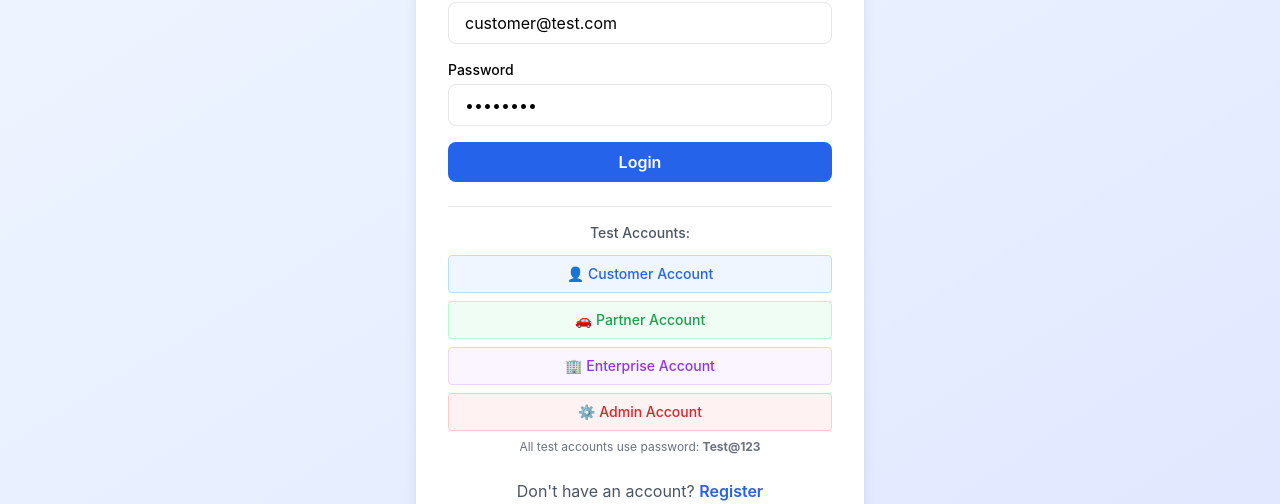
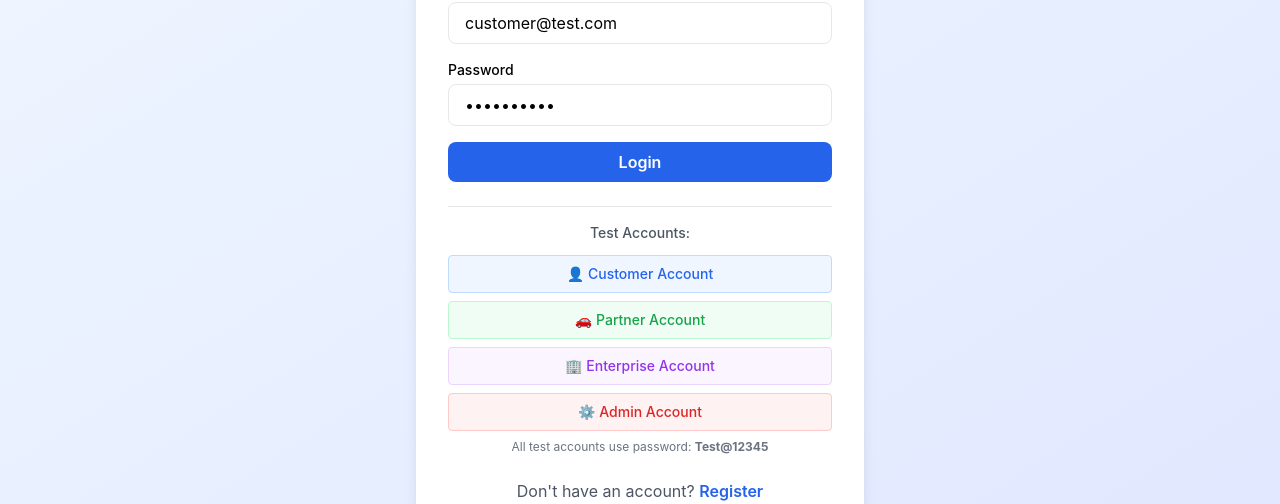
Before and after one commit to anshusri68169/myproject, a React (Vite) app in the folder frontend/: page /login in a window 1280 px wide. Shown: the part 162-666 px from the top of the page. Built offline with nearby package versions, Linux system fonts and the light colour scheme.

Commit message:
Update Login.jsx

```diff
--- a/frontend/src/pages/Login.jsx
+++ b/frontend/src/pages/Login.jsx
@@ -11,7 +11,7 @@ const Login = () => {
   const [loading, setLoading] = useState(false);
   const [credentials, setCredentials] = useState({
     email: 'customer@test.com',
-    password: 'Test@123',
+    password: 'Test@12345',
   });
 
   const handleChange = (e) => {
@@ -147,7 +147,7 @@ const Login = () => {
             </button>
           </div>
           <p className="text-xs text-gray-500 mt-2 text-center">
-            All test accounts use password: <strong>Test@123</strong>
+            All test accounts use password: <strong>Test@12345</strong>
           </p>
         </div>
 
```
